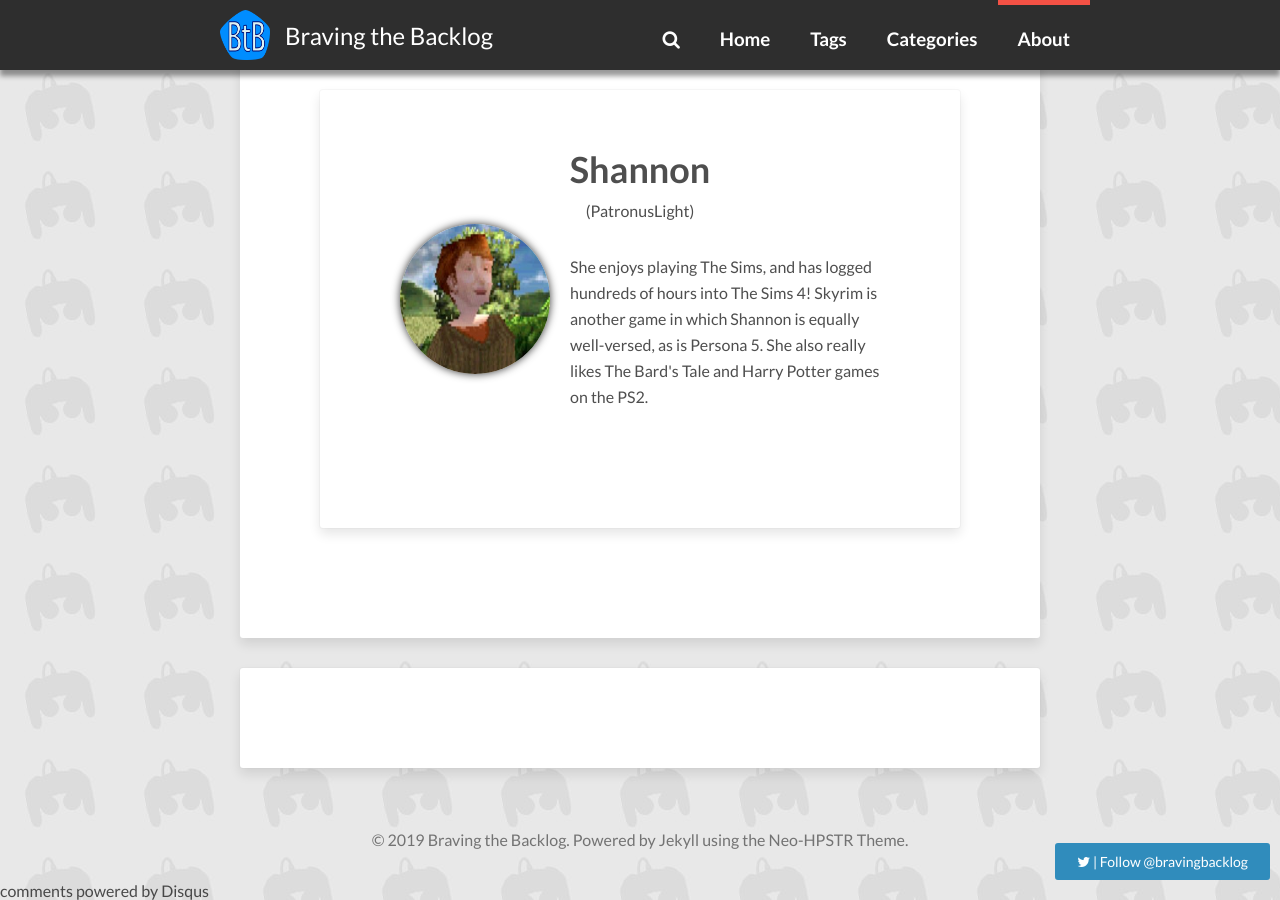
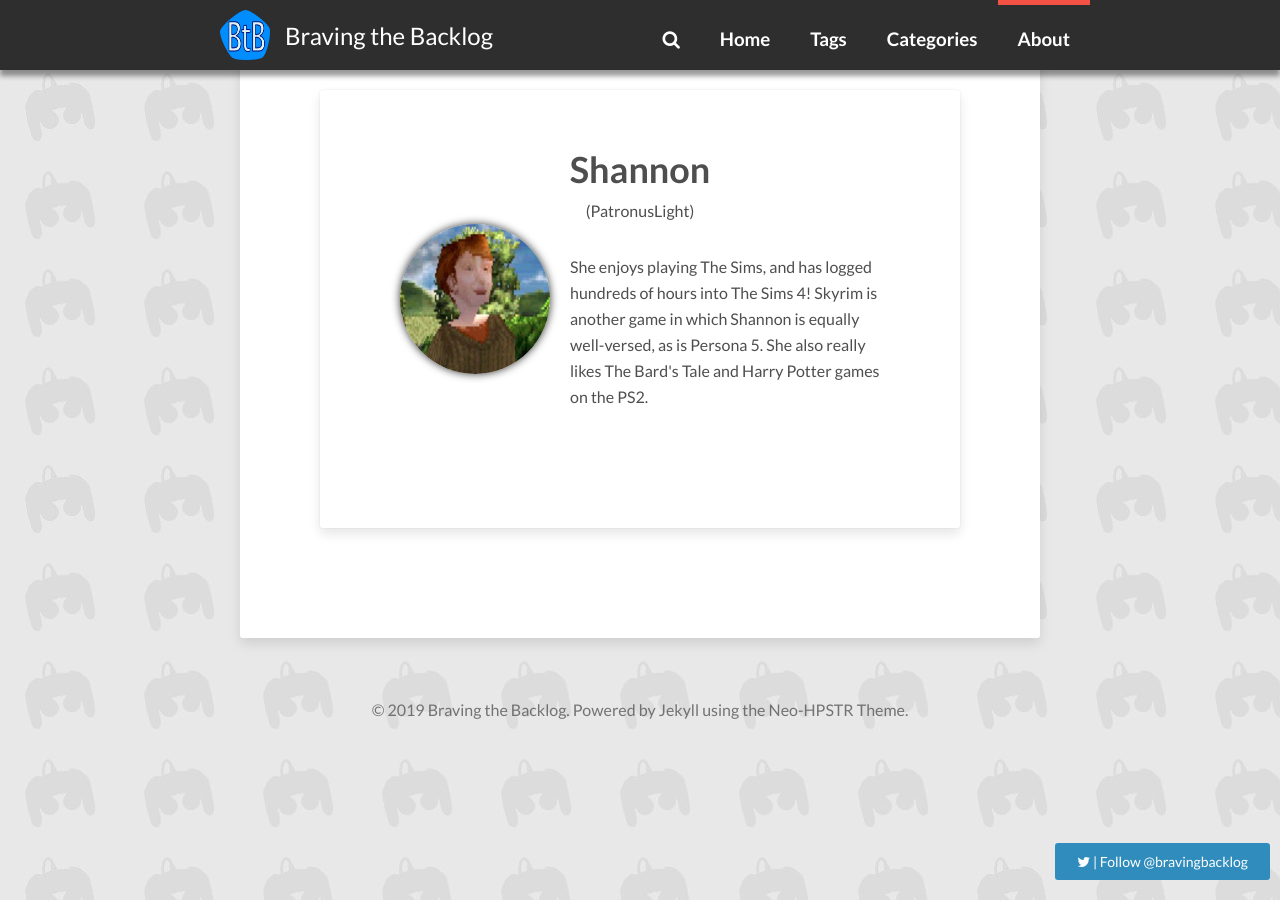
Before and after one commit to BravingTheBacklog/bravingthebacklog.github.io, a Jekyll site: the page built from about.md, in a window 1280 px wide and 900 px high, scrolled down 1218 px. Built offline with Jekyll 4.4.1, drawn with Linux system fonts in a browser that asks for light colours; nearby versions of some CDN libraries; comment, search, counter and statistics services are not loaded.

Commit message:
Remove Disqus section

```diff
--- a/_config.yml
+++ b/_config.yml
@@ -2,7 +2,7 @@
 description:      Defeating the Backlog Beast, one game at a time
 
 # put your disqus here
-disqus_shortname: braving-the-backlog
+disqus_shortname: # braving-the-backlog
 reading_time:     true # if true, shows the estimated reading time for a post
 words_per_minute: 200
 logo:             images/logo.png # logo visible in the topbar
```
